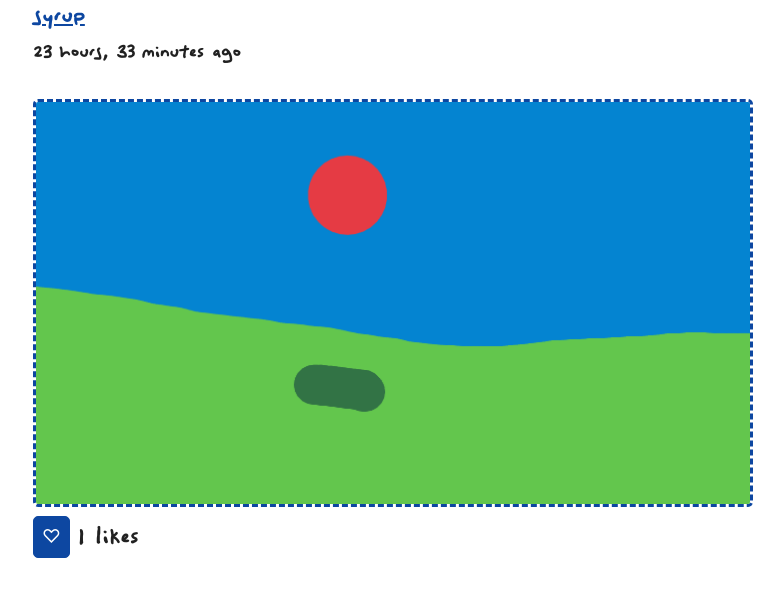
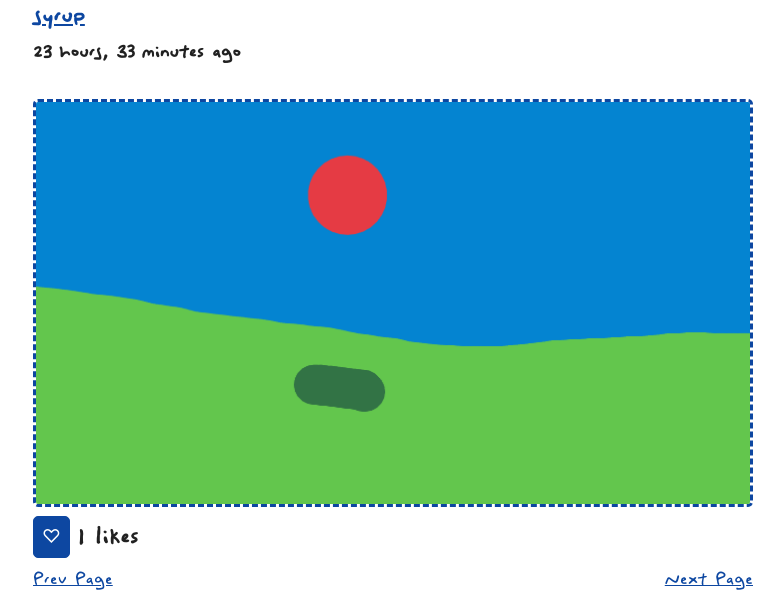
Before and after one commit to SyrupOnWaffles/djangosocialmedia, a Django app: page /?sort_by=-like_count&page=2 in a window 1280 px wide. Shown: the part 2646-3240 px from the top of the page, without its empty margins (247-1031 px from the left). Before the commit the page ends 3204 px from the top, so only its background shows below. Run offline with Django 4.2, Linux system fonts and the light colour scheme; data comes from the database, SQL or seed files in the repository.

Commit message:
next page

```diff
--- a/socialMedia/templates/homepage.html
+++ b/socialMedia/templates/homepage.html
@@ -6,4 +6,14 @@
     {% for post in posts %}
         {% include 'post.html' %}
     {% endfor %}
+
+    <div>
+        {% if page|slugify != 1|slugify %}
+            <a href="?sort_by={{sort_by}}&page={{page|add:'-1'}}">Prev Page</a>
+        {% endif %}
+
+        {% if page|slugify != max_page|slugify %}
+            <a href="?sort_by={{sort_by}}&page={{page|add:'1'}}"style="float: right;">Next Page</a>
+        {% endif %}
+    </div>
 {% endblock page_content %}
--- a/socialMedia/views.py
+++ b/socialMedia/views.py
@@ -89,6 +89,7 @@ def post_homepage(request):
         "posts": posts.page(page),
         "sort_by" :order_by,
         "page" : page,
+        "max_page" : posts.num_pages
     }
     return render(request, "homepage.html", context)
 
```
